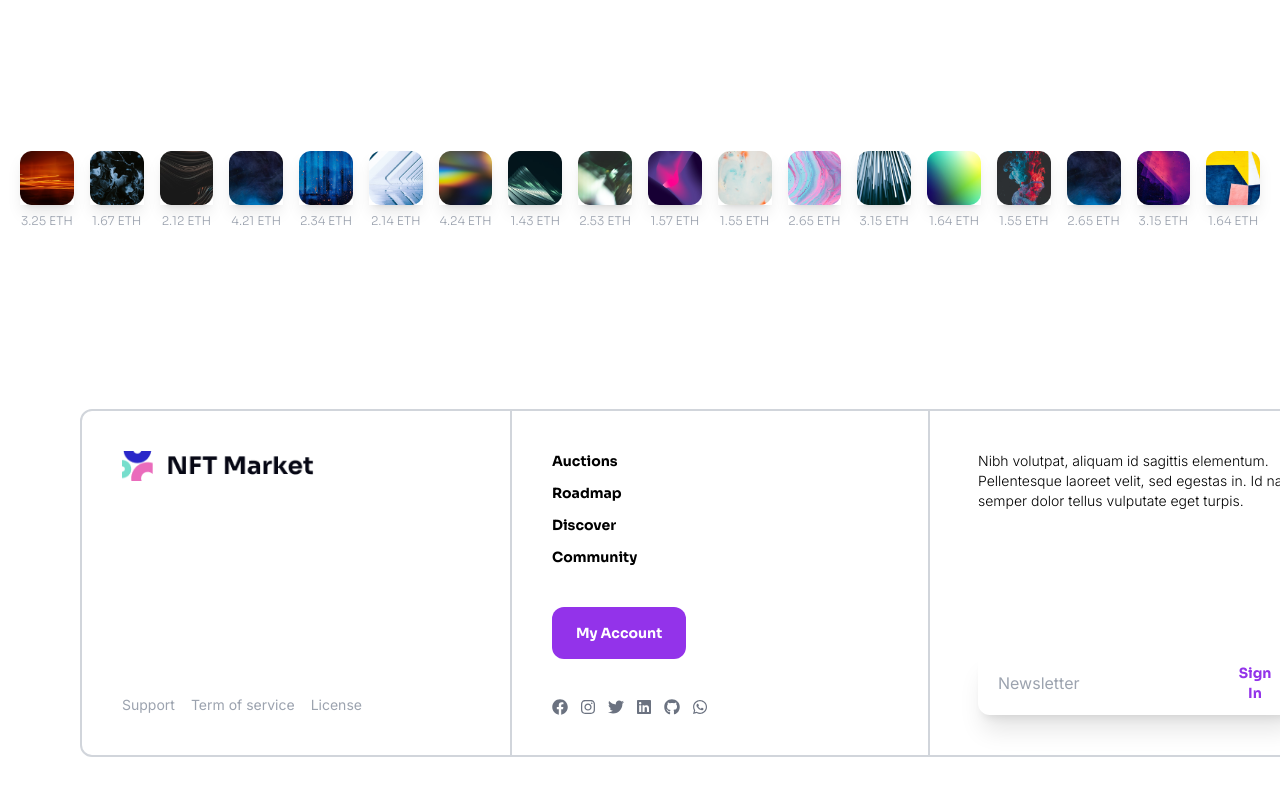
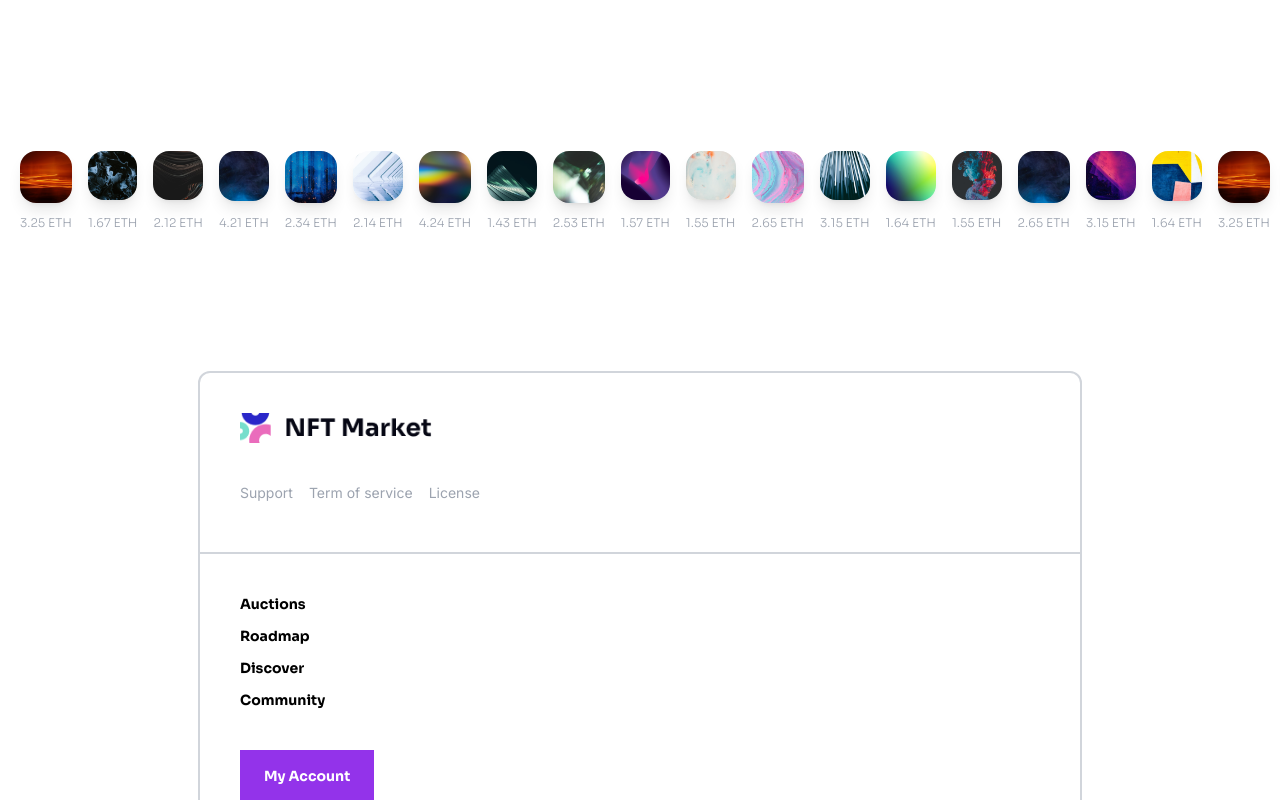
Before and after one commit to AdamHarish25/nft_m, a React (Create React App) app: page / in a window 1280 px wide. Shown: the part 6520-7320 px from the top of the page. Built offline with nearby package versions, Linux system fonts and the light colour scheme.

Commit message:
Nft_m 6.5

```diff
--- a/src/App.css
+++ b/src/App.css
@@ -729,10 +729,6 @@ video {
   height: 24rem !important;
 }
 
-.h-\[30rem\]{
-  height: 30rem !important;
-}
-
 .h-16{
   height: 4rem !important;
 }
@@ -803,10 +799,6 @@ video {
   width: fit-content !important;
 }
 
-.w-\[70rem\]{
-  width: 70rem !important;
-}
-
 .w-48{
   width: 12rem !important;
 }
@@ -857,22 +849,6 @@ video {
 
 .w-3{
   width: 0.75rem !important;
-}
-
-.w-\[80rem\]{
-  width: 80rem !important;
-}
-
-.w-\[\]{
-  width:  !important;
-}
-
-.w-\[30rem\]{
-  width: 30rem !important;
-}
-
-.w-\[50rem\]{
-  width: 50rem !important;
 }
 
 .transform{
@@ -896,12 +872,12 @@ video {
   grid-template-columns: repeat(2, minmax(0, 1fr)) !important;
 }
 
+.grid-cols-1{
+  grid-template-columns: repeat(1, minmax(0, 1fr)) !important;
+}
+
 .grid-cols-3{
   grid-template-columns: repeat(3, minmax(0, 1fr)) !important;
-}
-
-.grid-cols-1{
-  grid-template-columns: repeat(1, minmax(0, 1fr)) !important;
 }
 
 .flex-col{
@@ -1030,8 +1006,8 @@ video {
   overflow-x: hidden !important;
 }
 
-.overflow-y-hidden{
-  overflow-y: hidden !important;
+.whitespace-nowrap{
+  white-space: nowrap !important;
 }
 
 .rounded-xl{
@@ -1060,11 +1036,6 @@ video {
 
 .border-2{
   border-width: 2px !important;
-}
-
-.border-x-2{
-  border-left-width: 2px !important;
-  border-right-width: 2px !important;
 }
 
 .border-x-0{
@@ -1108,12 +1079,6 @@ video {
 .border-\[\#7189e2\]{
   --tw-border-opacity: 1 !important;
   border-color: rgb(113 137 226 / var(--tw-border-opacity)) !important;
-}
-
-.border-x-gray-300{
-  --tw-border-opacity: 1 !important;
-  border-left-color: rgb(209 213 219 / var(--tw-border-opacity)) !important;
-  border-right-color: rgb(209 213 219 / var(--tw-border-opacity)) !important;
 }
 
 .border-y-gray-300{
@@ -1488,18 +1453,18 @@ video {
   opacity: 0 !important;
 }
 
+.shadow-lg{
+  --tw-shadow: 0 10px 15px -3px rgb(0 0 0 / 0.1), 0 4px 6px -4px rgb(0 0 0 / 0.1) !important;
+  --tw-shadow-colored: 0 10px 15px -3px var(--tw-shadow-color), 0 4px 6px -4px var(--tw-shadow-color) !important;
+  box-shadow: var(--tw-ring-offset-shadow, 0 0 #0000), var(--tw-ring-shadow, 0 0 #0000), var(--tw-shadow) !important;
+}
+
 .shadow-xl{
   --tw-shadow: 0 20px 25px -5px rgb(0 0 0 / 0.1), 0 8px 10px -6px rgb(0 0 0 / 0.1) !important;
   --tw-shadow-colored: 0 20px 25px -5px var(--tw-shadow-color), 0 8px 10px -6px var(--tw-shadow-color) !important;
   box-shadow: var(--tw-ring-offset-shadow, 0 0 #0000), var(--tw-ring-shadow, 0 0 #0000), var(--tw-shadow) !important;
 }
 
-.shadow-lg{
-  --tw-shadow: 0 10px 15px -3px rgb(0 0 0 / 0.1), 0 4px 6px -4px rgb(0 0 0 / 0.1) !important;
-  --tw-shadow-colored: 0 10px 15px -3px var(--tw-shadow-color), 0 4px 6px -4px var(--tw-shadow-color) !important;
-  box-shadow: var(--tw-ring-offset-shadow, 0 0 #0000), var(--tw-ring-shadow, 0 0 #0000), var(--tw-shadow) !important;
-}
-
 .shadow-none{
   --tw-shadow: 0 0 #0000 !important;
   --tw-shadow-colored: 0 0 #0000 !important;
@@ -1536,6 +1501,21 @@ video {
   transition-duration: 300ms !important;
 }
 
+/* Hide scrollbar for Chrome, Safari and Opera */
+
+.hidescrollbar::-webkit-scrollbar {
+  display: none;
+}
+
+/* Hide scrollbar for IE, Edge and Firefox */
+
+.hidescrollbar {
+  -ms-overflow-style: none;
+  /* IE and Edge */
+  scrollbar-width: none;
+  /* Firefox */
+}
+
 .hover\:bg-gray-400:hover{
   --tw-bg-opacity: 1 !important;
   background-color: rgb(156 163 175 / var(--tw-bg-opacity)) !important;
@@ -1596,6 +1576,14 @@ video {
     height: 100vh !important;
   }
 
+  .lg\:h-20{
+    height: 5rem !important;
+  }
+
+  .lg\:w-\[50rem\]{
+    width: 50rem !important;
+  }
+
   .lg\:w-10{
     width: 2.5rem !important;
   }
@@ -1618,14 +1606,6 @@ video {
     width: 100% !important;
   }
 
-  .lg\:w-\[80rem\]{
-    width: 80rem !important;
-  }
-
-  .lg\:w-\[50rem\]{
-    width: 50rem !important;
-  }
-
   .lg\:grid-cols-3{
     grid-template-columns: repeat(3, minmax(0, 1fr)) !important;
   }
@@ -1714,18 +1694,10 @@ video {
 }
 
 @media (min-width: 1280px){
-  .xl\:flex{
-    display: flex !important;
-  }
-
   .xl\:h-7{
     height: 1.75rem !important;
   }
 
-  .xl\:h-\[30rem\]{
-    height: 30rem !important;
-  }
-
   .xl\:w-\[60vw\]{
     width: 60vw !important;
   }
@@ -1738,105 +1710,113 @@ video {
     width: 9rem !important;
   }
 
-  .xl\:w-\[80rem\]{
-    width: 80rem !important;
-  }
-
-  .xl\:w-auto{
-    width: auto !important;
-  }
-
   .xl\:grid-cols-4{
     grid-template-columns: repeat(4, minmax(0, 1fr)) !important;
   }
 
-  .xl\:grid-cols-3{
-    grid-template-columns: repeat(3, minmax(0, 1fr)) !important;
-  }
-
   .xl\:gap-20{
     gap: 5rem !important;
   }
 
-  .xl\:border-x-2{
+  .xl\:rounded-2xl{
+    border-radius: 1rem !important;
+  }
+
+  .xl\:px-10{
+    padding-left: 2.5rem !important;
+    padding-right: 2.5rem !important;
+  }
+
+  .xl\:py-5{
+    padding-top: 1.25rem !important;
+    padding-bottom: 1.25rem !important;
+  }
+
+  .xl\:text-7xl{
+    font-size: 4.5rem !important;
+    line-height: 1 !important;
+  }
+
+  .xl\:text-sm{
+    font-size: 0.875rem !important;
+    line-height: 1.25rem !important;
+  }
+
+  .xl\:text-2xl{
+    font-size: 1.5rem !important;
+    line-height: 2rem !important;
+  }
+
+  .xl\:text-\[10px\]{
+    font-size: 10px !important;
+  }
+
+  .xl\:text-base{
+    font-size: 1rem !important;
+    line-height: 1.5rem !important;
+  }
+
+  .xl\:text-5xl{
+    font-size: 3rem !important;
+    line-height: 1 !important;
+  }
+}
+
+@media (min-width: 1580px){
+  .lxl\:flex{
+    display: flex !important;
+  }
+
+  .lxl\:h-\[30rem\]{
+    height: 30rem !important;
+  }
+
+  .lxl\:h-4{
+    height: 1rem !important;
+  }
+
+  .lxl\:w-\[80rem\]{
+    width: 80rem !important;
+  }
+
+  .lxl\:w-auto{
+    width: auto !important;
+  }
+
+  .lxl\:w-52{
+    width: 13rem !important;
+  }
+
+  .lxl\:w-full{
+    width: 100% !important;
+  }
+
+  .lxl\:w-4{
+    width: 1rem !important;
+  }
+
+  .lxl\:grid-cols-3{
+    grid-template-columns: repeat(3, minmax(0, 1fr)) !important;
+  }
+
+  .lxl\:border-y-0{
+    border-top-width: 0px !important;
+    border-bottom-width: 0px !important;
+  }
+
+  .lxl\:border-x-2{
     border-left-width: 2px !important;
     border-right-width: 2px !important;
   }
 
-  .xl\:border-y-0{
-    border-top-width: 0px !important;
-    border-bottom-width: 0px !important;
-  }
-
-  .xl\:border-x-gray-300{
+  .lxl\:border-x-gray-300{
     --tw-border-opacity: 1 !important;
     border-left-color: rgb(209 213 219 / var(--tw-border-opacity)) !important;
     border-right-color: rgb(209 213 219 / var(--tw-border-opacity)) !important;
   }
 
-  .xl\:p-20{
+  .lxl\:p-20{
     padding: 5rem !important;
-  }
-
-  .xl\:px-10{
-    padding-left: 2.5rem !important;
-    padding-right: 2.5rem !important;
-  }
-
-  .xl\:py-5{
-    padding-top: 1.25rem !important;
-    padding-bottom: 1.25rem !important;
-  }
-
-  .xl\:text-7xl{
-    font-size: 4.5rem !important;
-    line-height: 1 !important;
-  }
-
-  .xl\:text-sm{
-    font-size: 0.875rem !important;
-    line-height: 1.25rem !important;
-  }
-
-  .xl\:text-2xl{
-    font-size: 1.5rem !important;
-    line-height: 2rem !important;
-  }
-
-  .xl\:text-\[10px\]{
-    font-size: 10px !important;
-  }
-
-  .xl\:text-base{
-    font-size: 1rem !important;
-    line-height: 1.5rem !important;
-  }
-
-  .xl\:text-5xl{
-    font-size: 3rem !important;
-    line-height: 1 !important;
-  }
-}
-
-@media (min-width: 1580px){
-  .lxl\:h-4{
-    height: 1rem !important;
-  }
-
-  .lxl\:w-52{
-    width: 13rem !important;
-  }
-
-  .lxl\:w-auto{
-    width: auto !important;
-  }
-
-  .lxl\:w-full{
-    width: 100% !important;
-  }
-
-  .lxl\:w-4{
-    width: 1rem !important;
   }
 
   .lxl\:text-xs{
--- a/src/App.js
+++ b/src/App.js
@@ -38,7 +38,7 @@ function App() {
       <MobileWarning/>
   </div>
   ) : (
-  <div className="overflow-hidden">
+  <div className="overflow-hidden hidescrollbar">
         <Home />
         <LiveAuctions />
         <Overline />
--- a/src/Content/Footer.js
+++ b/src/Content/Footer.js
@@ -32,19 +32,19 @@ const SocialsData = [
 
 const Footer = () => {
     const className = {
-        container: "w-screen h-auto xl:h-[30rem] p-10 xl:p-20 grid place-items-center mt-20",
-        footerBox: "w-fit xl:w-[80rem] 2xl:w-auto h-full rounded-xl border-2 border-gray-300 grid grid-cols-1 xl:grid-cols-3 gap-2",
-        box1: "w-full h-full p-10 space-y-10 xl:flex flex-col justify-between",
-        box2: "w-full h-full p-10 border-x-0 border-y-2 xl:border-y-0 xl:border-x-2 border-y-gray-300 xl:border-x-gray-300 space-y-10",
-        box3: "w-full h-full p-10 space-y-10 xl:flex flex-col justify-between items-center",
+        container: "w-screen h-auto lxl:h-[30rem] p-10 lxl:p-20 grid place-items-center mt-20",
+        footerBox: "w-fit lxl:w-[80rem] 2xl:w-auto h-full rounded-xl border-2 border-gray-300 grid grid-cols-1 lxl:grid-cols-3 gap-2",
+        box1: "w-full h-full p-10 space-y-10 lxl:flex flex-col justify-between",
+        box2: "w-full h-full p-10 border-x-0 border-y-2 lxl:border-y-0 lxl:border-x-2 border-y-gray-300 lxl:border-x-gray-300 space-y-10",
+        box3: "w-full h-full p-10 space-y-10 lxl:flex flex-col justify-between items-center",
         hLinks: "inline-flex items-center gap-4 text-gray-400 text-sm font-Inter",
         logos: "w-48 h-auto",
-        paragraph: "font-Inter text-sm font-light w-fit lg:w-[50rem] xl:w-auto",
+        paragraph: "font-Inter text-sm font-light w-fit lg:w-[50rem] lxl:w-auto",
         navigation: "space-y-3 font-Sora font-bold text-sm",
-        button: "w-fit h-fit py-4 px-6 rounded-xl text-white bg-purple-600 font-Sora text-sm font-bold",
+        button: "w-fit h-fit py-4 px-6 rounded-lxl text-white bg-purple-600 font-Sora text-sm font-bold",
         socials: "flex items-center gap-3 text-gray-500",
-        searchbox: "h-auto py-3 px-5 flex items-center justify-between w-80 shadow-xl rounded-xl",
-        form: "text-gray-400 font-Inter outline-none",
+        searchbox: "h-auto py-3 px-5 flex items-center justify-between w-80 shadow-lxl rounded-lxl",
+        form: "placeholder-gray-400 font-Inter outline-none",
         submitbutton: "text-purple-600 font-Sora font-bold text-sm"
     };
 
--- a/src/Content/Home.js
+++ b/src/Content/Home.js
@@ -96,7 +96,7 @@ const Home = () => {
               >
                 {dropdownChoice} <FaChevronDown />
               </dropdown>
-              <button>
+              <button type={"submit"}>
                 <FaSearch className="text-[#2A27C9] text-xl" />
               </button>
               <dropdownMenu className={className.dropdownMenu}>
--- a/src/Content/ScrollableEth.js
+++ b/src/Content/ScrollableEth.js
@@ -2,10 +2,10 @@ import EthData from "./Data/EthDatas";
 
 const ScrollableEth = () => {
     const className = {
-        container: "w-screen h-auto p-5 flex items-center overflow-x-auto overflow-y-hidden gap-4",
-        box: "w-fit h-auto text-center space-y-2",
+        container: "w-screen h-auto p-5 inline-flex overflow-x-auto whitespace-nowrap gap-4 hidescrollbar",
+        box: "w-auto h-16 lg:h-20 text-center flex flex-col justify-between",
         price: "text-[10px] lg:text-xs 2xl:text-sm font-Sora text-gray-400 font-light",
-        img: "shadow-lg",
+        img: "shadow-lg rounded-xl xl:rounded-2xl",
     }
 
     return (
--- a/src/index.css
+++ b/src/index.css
@@ -6,3 +6,16 @@
 @tailwind base;
 @tailwind components;
 @tailwind utilities;
+
+/* Hide scrollbar for Chrome, Safari and Opera */
+.hidescrollbar::-webkit-scrollbar {
+    display: none;
+}
+
+/* Hide scrollbar for IE, Edge and Firefox */
+.hidescrollbar {
+    -ms-overflow-style: none;
+    /* IE and Edge */
+    scrollbar-width: none;
+    /* Firefox */
+}
```
Also changed, not shown: src/Content/Data/EthDatas.js (+90 -0 lines).
